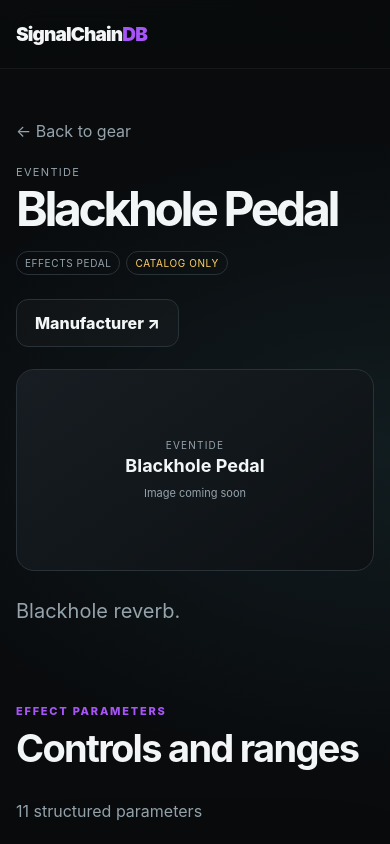
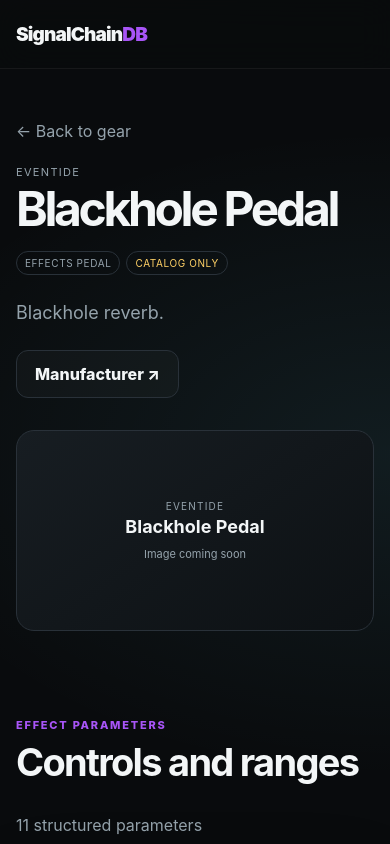
Before and after one commit to doubledoyle/signalchaindb, a Next.js app: page /gear/blackhole-pedal in a window 390 px wide. Shown: the top 844 px of the page. Built offline with nearby package versions, Linux system fonts and the light colour scheme.

Commit message:
Redesign product detail hero for compact image layout

```diff
--- a/app/gear/[slug]/page.tsx
+++ b/app/gear/[slug]/page.tsx
@@ -31,22 +31,23 @@
   return <main className="shell page">
     <Link className="back" href="/gear">← Back to gear</Link>
 
-    <div className="productHero">
+    <section style={{display:'grid',gridTemplateColumns:'repeat(auto-fit,minmax(300px,1fr))',gap:32,alignItems:'center',marginBottom:30}}>
       <div>
         <div className="eyebrow">{p.brand}</div>
-        <h1>{p.name}</h1>
+        <h1 style={{fontSize:'clamp(48px,7vw,86px)',lineHeight:.92,letterSpacing:'-.07em',margin:'8px 0 20px'}}>{p.name}</h1>
         <div className="cardMeta">
           <span className="chip">{p.category}</span>
           <Badge value={p.verification_status}/>
           {p.verified_at&&<span className="chip">verified {p.verified_at}</span>}
         </div>
+        {p.description&&<p className="lead" style={{margin:'24px 0 0',fontSize:18,maxWidth:620}}>{p.description}</p>}
+        {p.manufacturer_url&&<a className="button ghost" style={{marginTop:22}} href={p.manufacturer_url} target="_blank" rel="noreferrer">Manufacturer ↗</a>}
       </div>
-      {p.manufacturer_url&&<a className="button ghost" href={p.manufacturer_url} target="_blank" rel="noreferrer">Manufacturer ↗</a>}
-    </div>
 
-    <div style={{marginTop:22}}><ProductImage product={p} variant="hero"/></div>
-
-    {p.description&&<p className="lead" style={{marginTop:24}}>{p.description}</p>}
+      <div style={{width:'100%',maxWidth:460,justifySelf:'end'}}>
+        <ProductImage product={p} variant="hero"/>
+      </div>
+    </section>
 
     {paramsData.length>0&&<section className="section">
       <div className="sectionHead">
```
